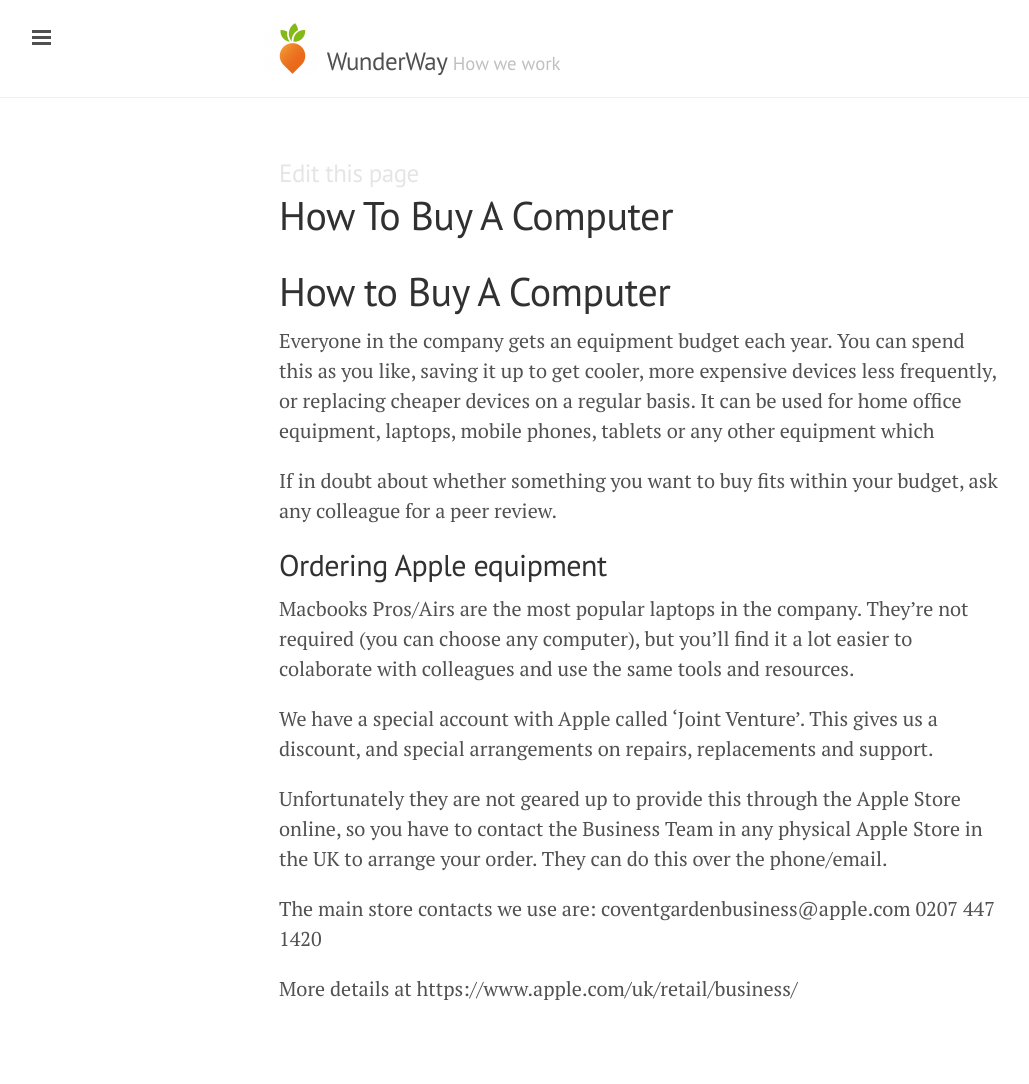
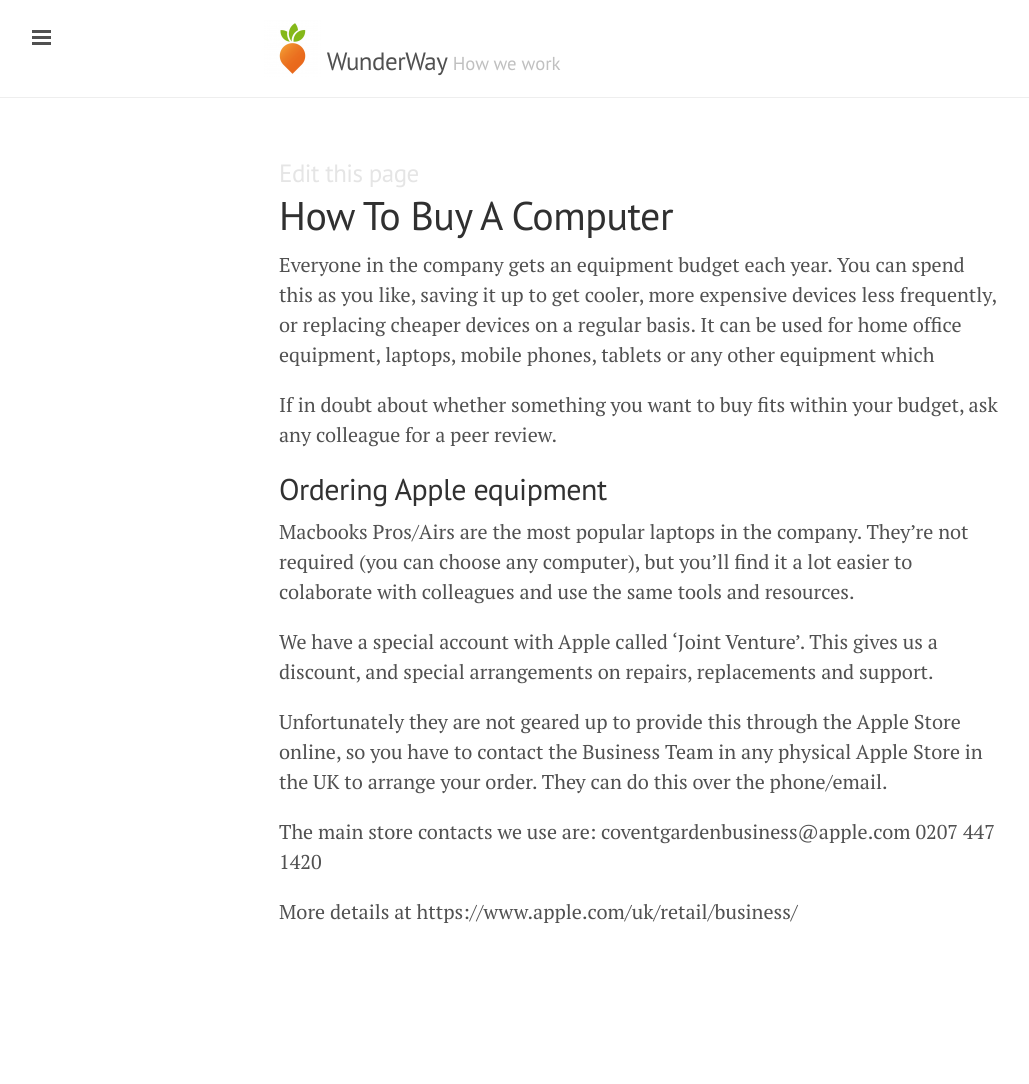
Before and after one commit to tormi/WunderWay, a Jekyll site: the page built from how/how-buy-computer.md, in a window 1280 px wide. Shown: the whole page, without its empty margins (1-1030 px from the left). Built offline with Jekyll 4.4.1, drawn with Linux system fonts in a browser that asks for light colours; Markdown is read by kramdown in place of the engine named in the settings; after the commit the page ends 1007 px from its top, so only the background shows below that.

Commit message:
Remove double title

```diff
--- a/how/how-buy-computer.md
+++ b/how/how-buy-computer.md
@@ -5,7 +5,6 @@
 tags:
 title: How To Buy A Computer
 ---
-# How to Buy A Computer
 
 Everyone in the company gets an equipment budget each year. You can spend this as you like, saving it up to get cooler, more expensive devices less frequently, or replacing cheaper devices on a regular basis.
 It can be used for home office equipment, laptops, mobile phones, tablets or any other equipment which
```
